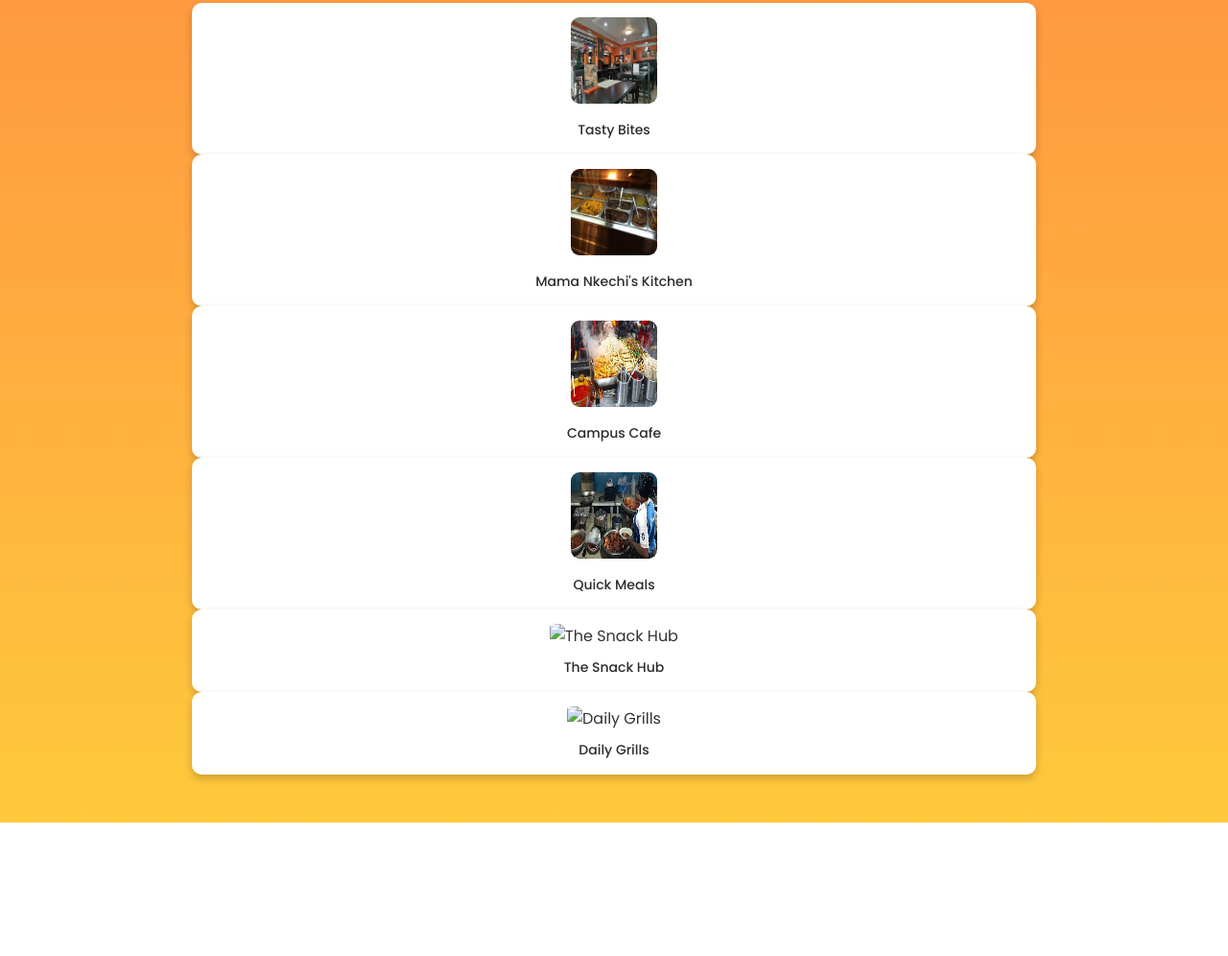
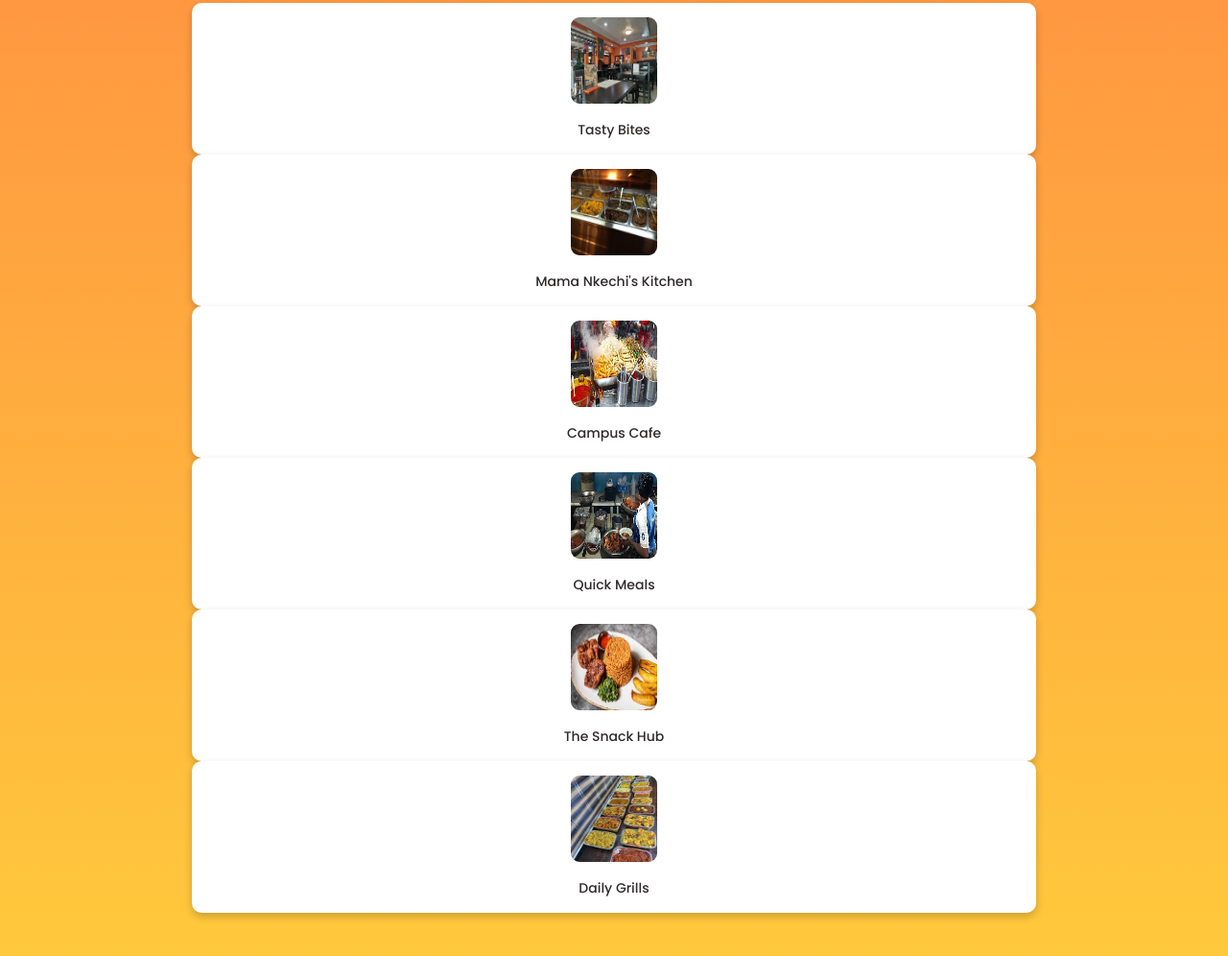
Before and after one commit to temiNatorX/xenon, a plain HTML site: page vendors2.html in a window 1280 px wide. Shown: the part 240-1236 px from the top of the page at 96% size. Before the commit the page ends 1097 px from the top, so only its background shows below. Drawn offline with Linux system fonts and the light colour scheme.

Commit message:
first update

```diff
--- a/vendors2.html
+++ b/vendors2.html
@@ -129,11 +129,11 @@
                     <p>Quick Meals</p>
                 </div>
                 <div class="vendor">
-                    <img src="snack-hub.png" alt="The Snack Hub" class="vendor-img">
+                    <img src="eatery5.jpeg" alt="The Snack Hub" class="vendor-img">
                     <p>The Snack Hub</p>
                 </div>
                 <div class="vendor">
-                    <img src="daily-grills.png" alt="Daily Grills" class="vendor-img">
+                    <img src="eatery6.jpeg" alt="Daily Grills" class="vendor-img">
                     <p>Daily Grills</p>
                 </div>
             </div>
```
Also changed, not shown: eatery5.jpeg (added), eatery6.jpeg (added).
